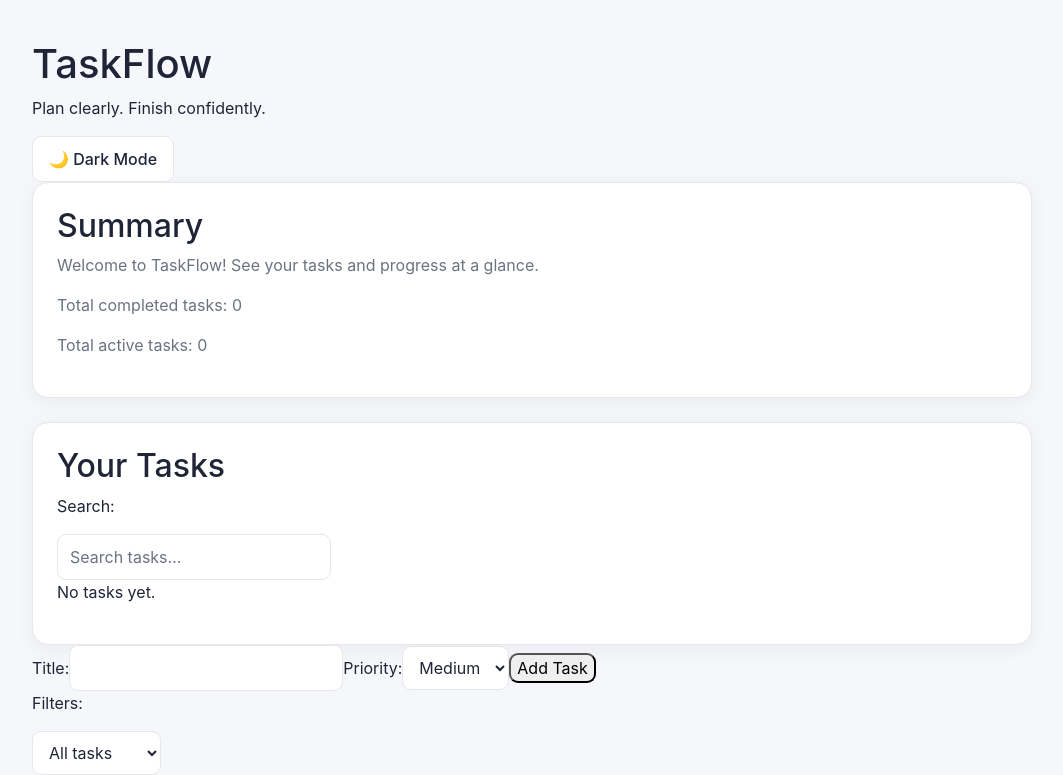
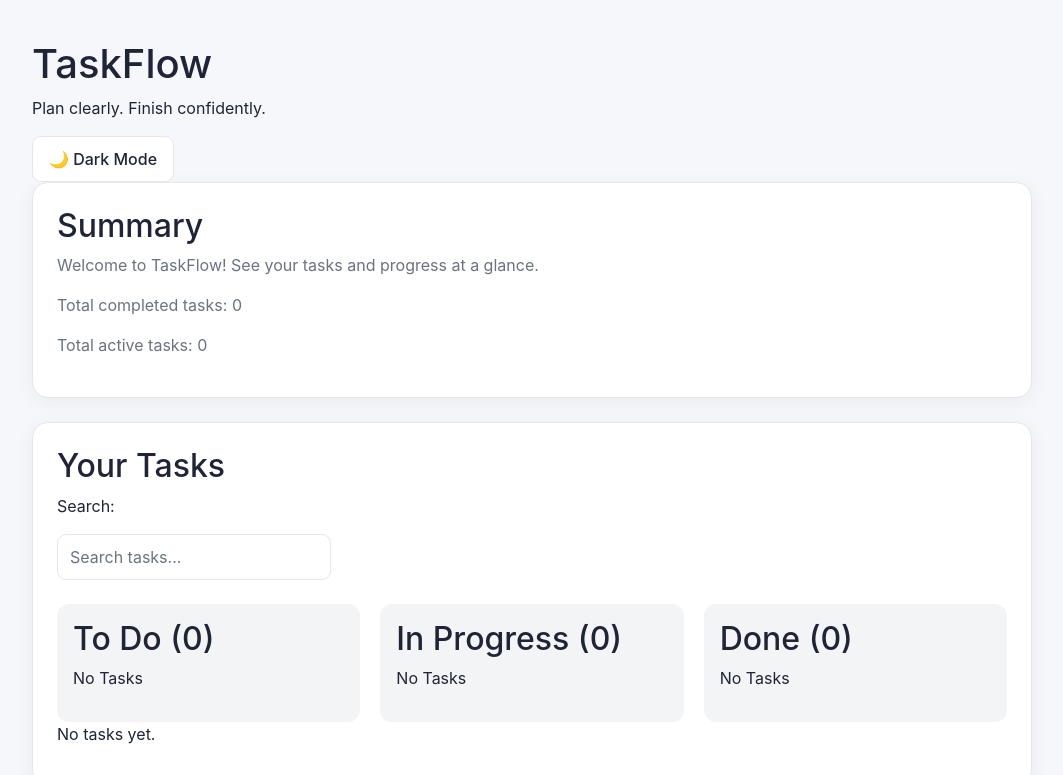
Before and after one commit to SalmenJalleli/taskflow, a React (Vite) app: page / in a window 1280 px wide. Shown: the top 775 px of the page, without its empty margins (108-1171 px from the left). Built offline with nearby package versions, Linux system fonts and the light colour scheme.

Commit message:
Adds a Kanban board with a drag-and-drop feature

```diff
--- a/src/App.css
+++ b/src/App.css
@@ -1,5 +1,32 @@
 
 /* ===== THEME VARIABLES ===== */
+.kanban-board {
+  display: grid;
+  grid-template-columns: repeat(3, minmax(0, 1fr));
+  gap: 20px;
+  margin-top: 24px;
+}
+
+.kanban-column {
+  background: #f3f4f6;
+  padding: 16px;
+  border-radius: 12px;
+  min-width: 0;
+}
+
+.kanban-card {
+  background: white;
+  padding: 16px;
+  margin-top: 12px;
+  border-radius: 8px;
+  box-shadow: 0 2px 6px rgba(0, 0, 0, 0.08);
+}
+
+@media (max-width: 768px) {
+  .kanban-board {
+    grid-template-columns: 1fr;
+  }
+}
 
 .app.light {
   --bg: #f5f7fb;
--- a/src/App.jsx
+++ b/src/App.jsx
@@ -94,6 +94,20 @@ function App() {
       ),
     );
   }
+
+  function moveTask(taskId, newStatus) {
+    setTasks((currentTasks) =>
+      currentTasks.map((task) =>
+        String(task.id) === String(taskId)
+          ? {
+              ...task,
+              status: newStatus,
+              completed: newStatus === "done",
+            }
+          : task,
+      ),
+    );
+  }
   // Derived state: calculate task statistics
   const completedTasksCount = tasks.filter((task) => task.completed).length;
 
@@ -112,6 +126,7 @@ function App() {
                   onToggle={toggleTask}
                   onDelete={deleteTask}
                   onAddTask={addTask}
+                  onMoveTask={moveTask}
                   completedTasksCount={completedTasksCount}
                   activeCount={activeCount}
                 />
--- a/src/components/HomePage.jsx
+++ b/src/components/HomePage.jsx
@@ -3,6 +3,7 @@ import SummaryCard from "./SummaryCard.jsx";
 import { useEffect, useRef, useState } from "react";
 import TaskList from "./TaskList.jsx";
 import useTaskFilters from "../hooks/useTaskFilters.jsx";
+import KanbanBoard from "./KanbanBoard.jsx";
 import Panel from "./Panel.jsx";
 function HomePage({
   tasks,
@@ -11,10 +12,15 @@ function HomePage({
   onAddTask,
   completedTasksCount,
   activeCount,
+  onMoveTask
 }) {
   // CHILDREN / COMPOSITION
   const { search, setSearch, status, setStatus, filteredTasks } =
     useTaskFilters(tasks);
+  const boardTasks = tasks.map((task) => ({
+    ...task,
+    status: task.status ?? (task.completed ? "done" : "todo"),
+  }));
   useEffect(() => {
     console.log(search);
   });
@@ -112,6 +118,7 @@ function HomePage({
           value={search}
           onChange={(event) => setSearch(event.target.value)}
         ></input>
+        <KanbanBoard tasks={boardTasks} onMoveTask={onMoveTask} />
         <TaskList
           tasks={filteredTasks}
           onToggle={onToggle}
--- /dev/null
+++ b/src/components/KanbanBoard.jsx
@@ -0,0 +1,25 @@
+//KanbanBoard organizes the columns.
+import KanbanColumn from "./KanbanColumn";
+
+const columns = [
+  { id: "todo", title: "To Do" },
+  { id: "in-progress", title: "In Progress" },
+  { id: "done", title: "Done" },
+];
+
+function KanbanBoard({ tasks, onMoveTask }) {
+  return (
+    <div className="kanban-board">
+      {columns.map((column) => (
+        <KanbanColumn
+          key={column.id}
+          title={column.title}
+          status={column.id}
+          tasks={tasks}
+          onMoveTask={onMoveTask}
+        />
+      ))}
+    </div>
+  );
+}
+export default KanbanBoard;
--- /dev/null
+++ b/src/components/KanbanCard.jsx
@@ -0,0 +1,18 @@
+//this component displays an individual task.
+
+function KanbanCard({ task }) {
+  function handleDragStart(event) {
+    console.log("dragging task:", task.id);
+    event.dataTransfer.setData("text/plain", String(task.id));
+    event.dataTransfer.effectAllowed = "move";
+  }
+  return (
+    <article className="kanban-card" draggable onDragStart={handleDragStart}>
+      <h3>{task.title}</h3>
+      <p>{task.description}</p>
+      <small>Priority: {task.priority}</small>
+    </article>
+  );
+}
+
+export default KanbanCard;
--- /dev/null
+++ b/src/components/KanbanColumn.jsx
@@ -0,0 +1,39 @@
+//displays tasks belonging to a particular status.
+
+import KanbanCard from "./KanbanCard";
+
+function KanbanColumn({ title, status, tasks, onMoveTask }) {
+  // 1. Filter tasks based on status
+  const filteredTasks = tasks.filter((task) => {
+    return task.status === status;
+  });
+  const count = filteredTasks.length;
+  function handleDragOver(event) {
+    event.preventDefault();
+    event.dataTransfer.dropEffect = "move";
+  }
+  function handleDrop(event) {
+    event.preventDefault();
+    const taskId = event.dataTransfer.getData("text/plain");
+    if (!taskId) return;
+    onMoveTask(taskId, status);
+  }
+  return (
+    <section
+      className="kanban-column"
+      onDrop={handleDrop}
+      onDragOver={handleDragOver}
+    >
+      <h2>
+        {title} ({count})
+      </h2>
+      {count === 0 ? (
+        <p>No Tasks</p>
+      ) : (
+        filteredTasks.map((task) => <KanbanCard key={task.id} task={task} />)
+      )}
+    </section>
+  );
+}
+
+export default KanbanColumn;
```
